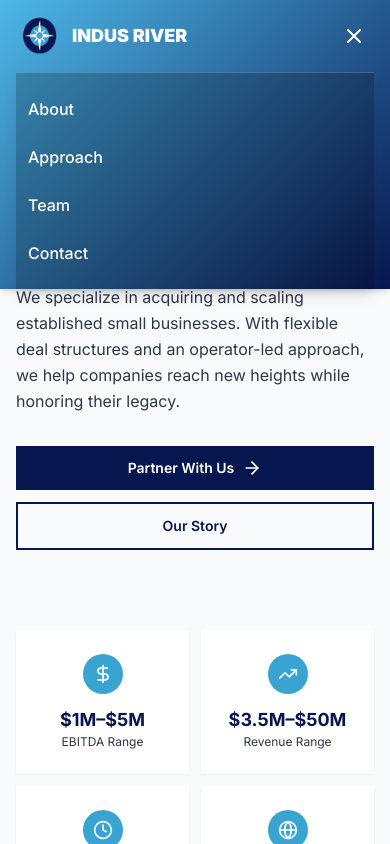
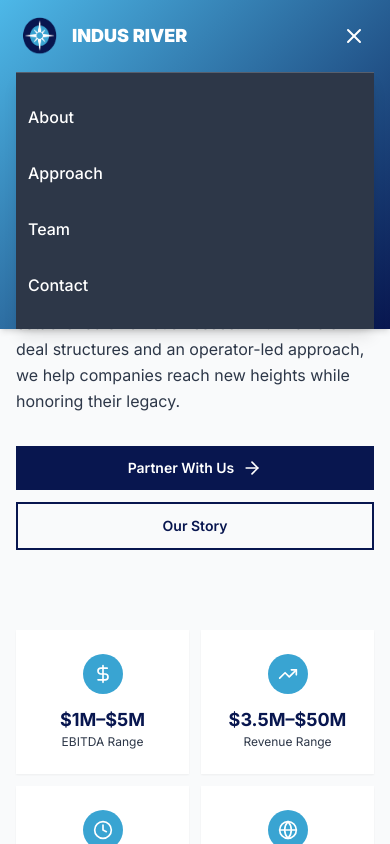
Before and after one commit to Nonce-firewall/Indus-River-Group, a Next.js app: page / in a window 390 px wide. Both pictures are taken after a click on the button "Toggle menu". Shown: the top 844 px of the page. Built offline with nearby package versions, Linux system fonts and the light colour scheme.

Commit message:
Improve mobile dropdown menu visual appeal

```diff
--- a/components/Header.tsx
+++ b/components/Header.tsx
@@ -66,8 +66,8 @@ export default function Header() {
 
         {/* Mobile Navigation */}
         {isMenuOpen && (
-          <div className="md:hidden bg-black/20 backdrop-blur-sm border-t border-white/20 shadow-lg">
-            <div className="py-4 space-y-2">
+          <div className="md:hidden bg-charcoal-grey border-t border-white/20 shadow-lg">
+            <div className="py-6 space-y-4">
               {navigation.map((item) => (
                 <Link
                   key={item.name}
```
